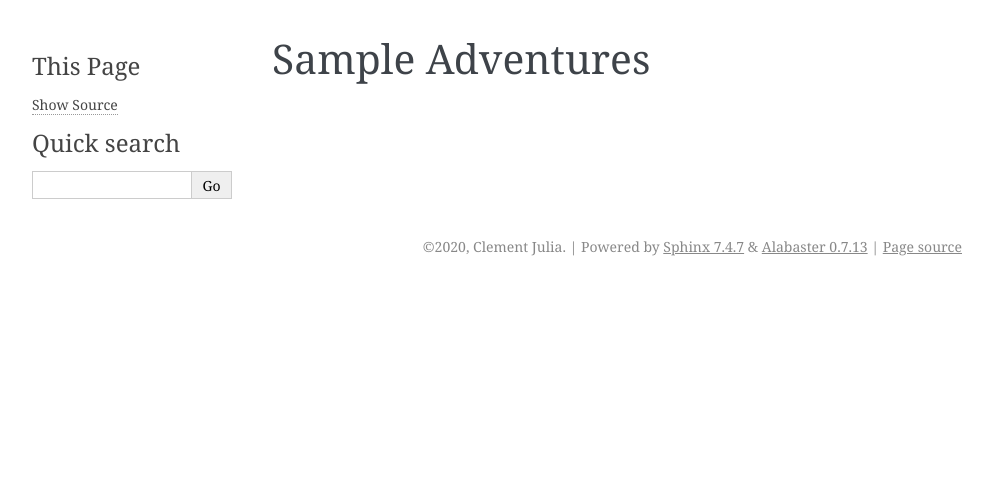
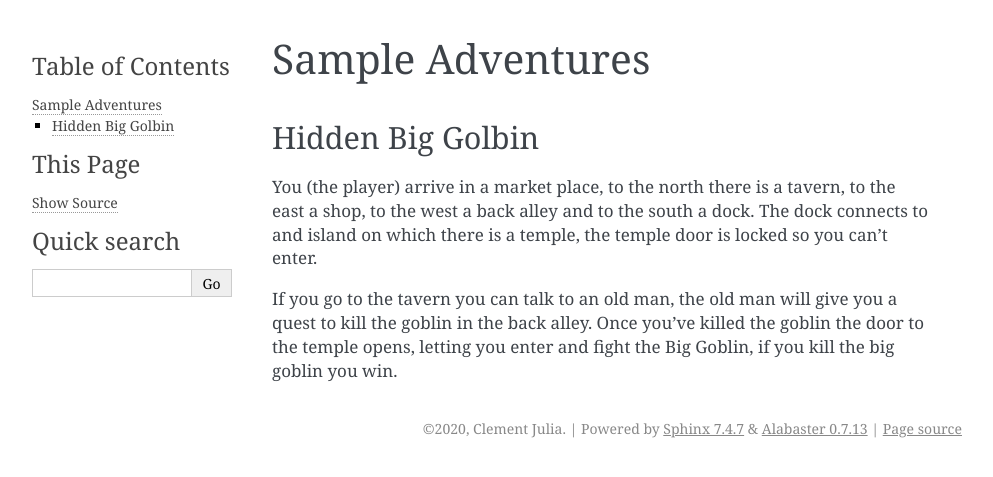
Before and after one commit to ClementJ18/pyzork, a Sphinx documentation site: the page built from docs/source/sample.rst, in a window 1280 px wide. Shown: the top 477 px of the page, without its empty margins (148-1141 px from the left). Built offline with Sphinx 7.4.7, drawn with Linux system fonts in a browser that asks for light colours.

Commit message:
sample 1

```diff
--- a/docs/source/sample.rst
+++ b/docs/source/sample.rst
@@ -2,3 +2,9 @@
 
 Sample Adventures
 ==================
+
+Hidden Big Golbin
+-------------------
+You (the player) arrive in a market place, to the north there is a tavern, to the east a shop, to the west a back alley and to the south a dock. The dock connects to and island on which there is a temple, the temple door is locked so you can't enter.
+
+If you go to the tavern you can talk to an old man, the old man will give you a quest to kill the goblin in the back alley. Once you've killed the goblin the door to the temple opens, letting you enter and fight the Big Goblin, if you kill the big goblin you win.
```
